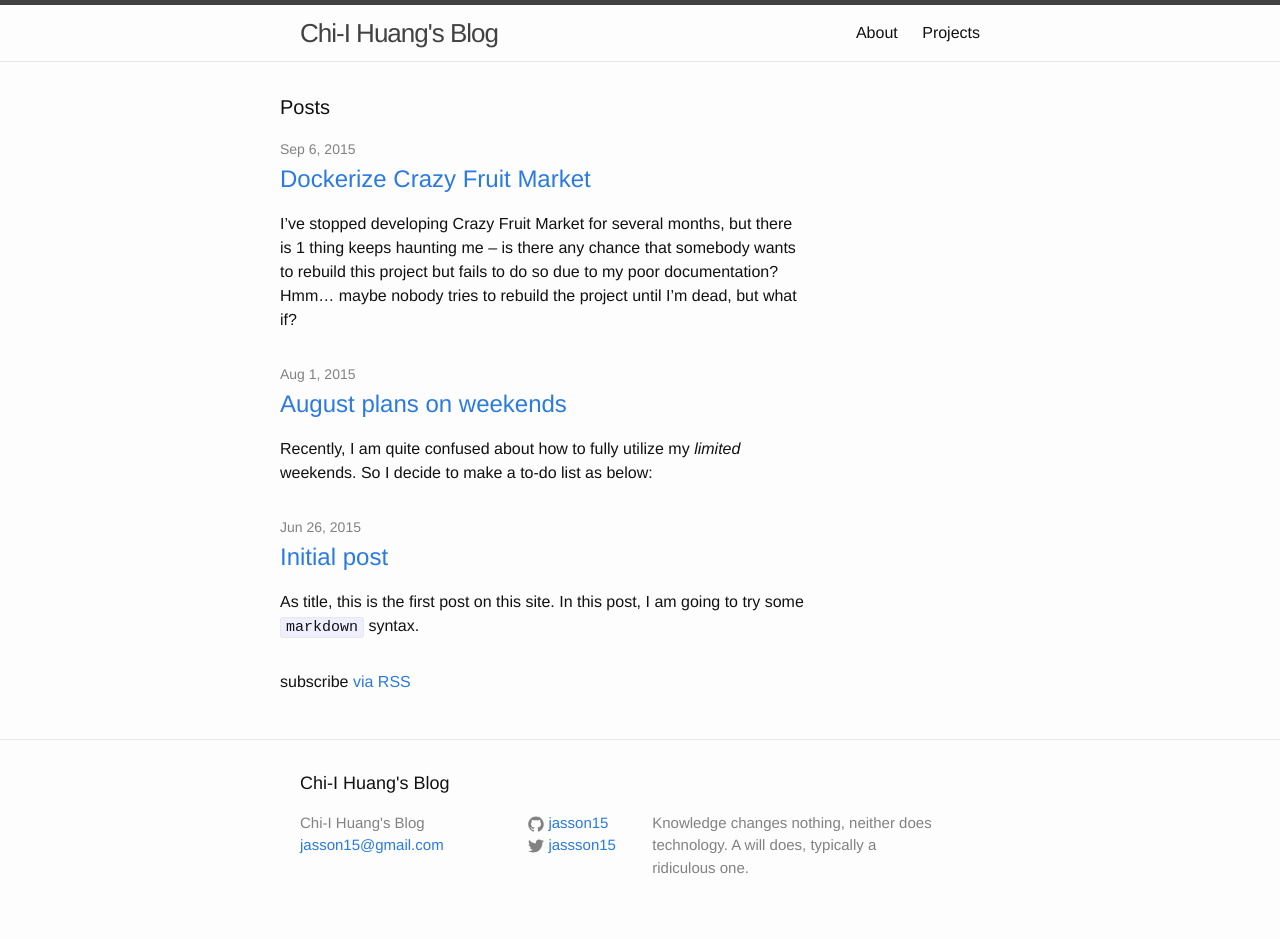
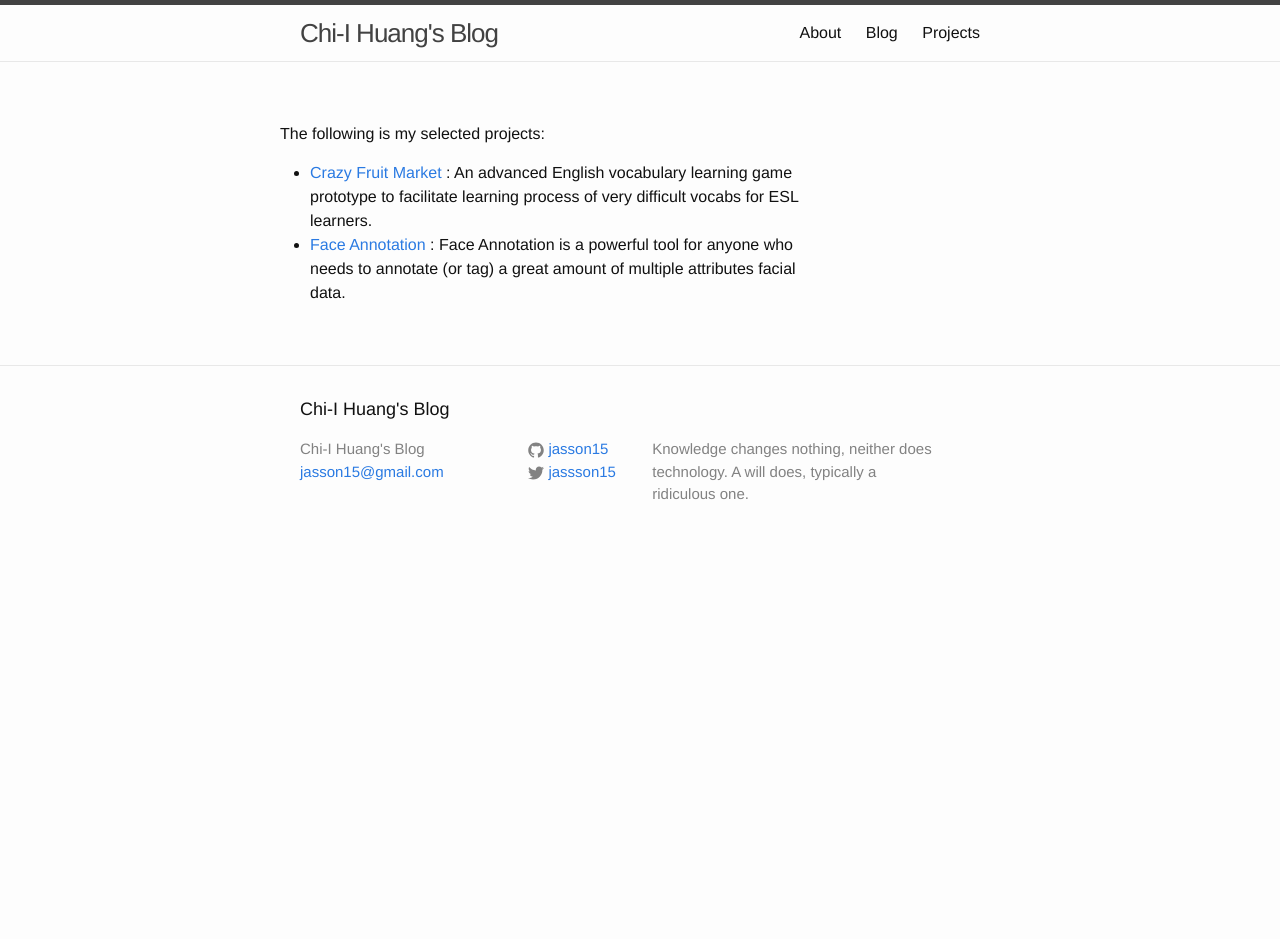
Before and after one commit to chiihuang/jasson15.github.io, a Jekyll site: the page built from index.md, in a window 1280 px wide. Built offline with Jekyll 4.4.1, drawn with Linux system fonts in a browser that asks for light colours; after the commit the page ends 900 px from its top, so only the background shows below that.

Commit message:
Change main page to projects

```diff
--- a/_config.yml
+++ b/_config.yml
@@ -10,3 +10,4 @@ github_username:  jasson15
 
 # Build settings
 markdown: kramdown
+permalink: pretty
--- a/index.html
+++ b/blog.html
@@ -1,5 +1,7 @@
 ---
 layout: default
+title: Blog
+permalink: /blog/
 ---
 
 <div class="home">
--- /dev/null
+++ b/index.md
@@ -0,0 +1,13 @@
+---
+layout: page
+<!-- title: Projects -->
+<!-- permalink: /projects/ -->
+---
+The following is my selected projects:
+
+- [Crazy Fruit Market][cfm-gh] : An advanced English vocabulary learning game prototype to facilitate learning process of very difficult vocabs for ESL learners.
+- [Face Annotation][fa-cmlab] : Face Annotation is a powerful tool for anyone who needs to annotate (or tag) a great amount of multiple attributes facial data.
+
+
+[cfm-gh]: http://jasson15.github.io/crazy-fruit-market
+[fa-cmlab]: http://cmlab.csie.ntu.edu.tw/~pi/face_annotation
```
